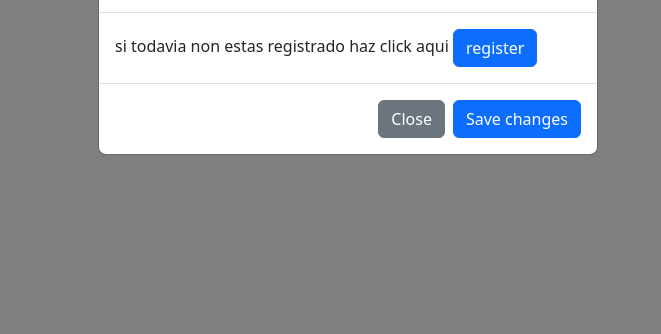
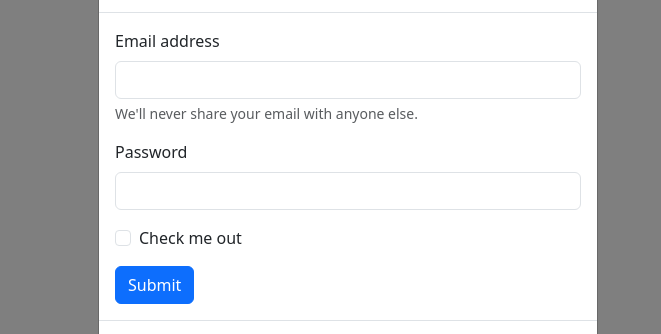
Before and after one commit to alejandrobusi/test-com-82i, a plain HTML site: page index.html in a window 1280 px wide. Both pictures are taken after a click on the button "login". Shown: the part 79-413 px from the top of the page, 292-953 px from the left. Drawn offline with nearby package versions, Linux system fonts and the light colour scheme.

Commit message:
inputs added in the login modal

```diff
--- a/index.html
+++ b/index.html
@@ -46,10 +46,22 @@
             <button type="button" class="btn-close" data-bs-dismiss="modal" aria-label="Close"></button>
           </div>
           <div class="modal-body">
-            si todavia non estas registrado haz click aqui
-            <button type="button" class="btn btn-primary" data-bs-toggle="modal" data-bs-target="#login">
-              register
-            </button>
+            <form>
+              <div class="mb-3">
+                <label for="exampleInputEmail1" class="form-label">Email address</label>
+                <input type="email" class="form-control" id="exampleInputEmail1" aria-describedby="emailHelp">
+                <div id="emailHelp" class="form-text">We'll never share your email with anyone else.</div>
+              </div>
+              <div class="mb-3">
+                <label for="exampleInputPassword1" class="form-label">Password</label>
+                <input type="password" class="form-control" id="exampleInputPassword1">
+              </div>
+              <div class="mb-3 form-check">
+                <input type="checkbox" class="form-check-input" id="exampleCheck1">
+                <label class="form-check-label" for="exampleCheck1">Check me out</label>
+              </div>
+              <button type="submit" class="btn btn-primary">Submit</button>
+            </form>
           </div>
           <div class="modal-footer">
             <button type="button" class="btn btn-secondary" data-bs-dismiss="modal">Close</button>
```
